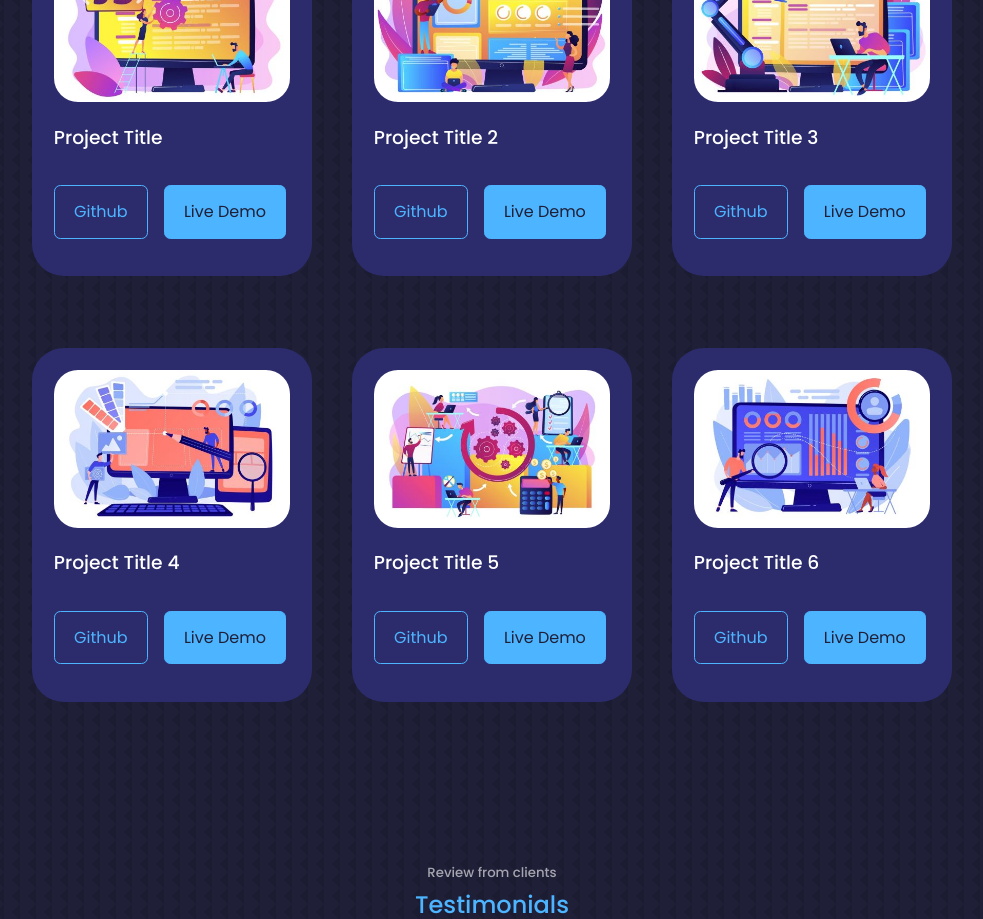
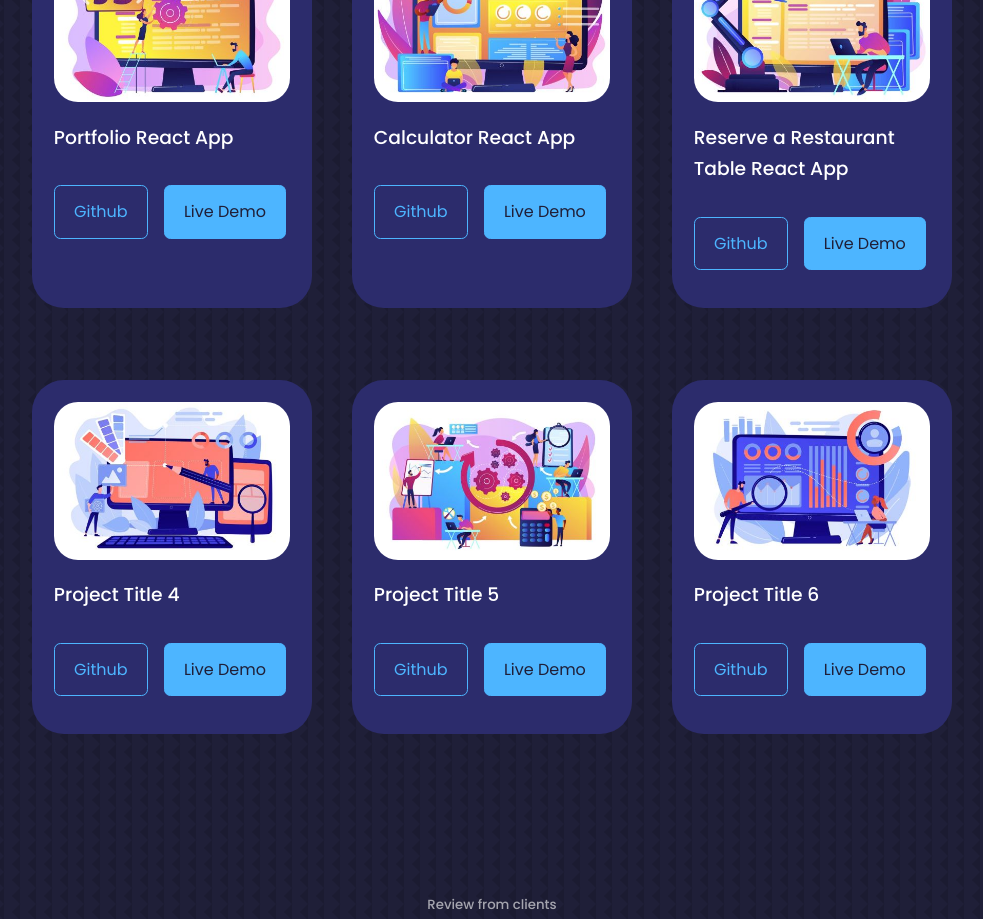
Before and after one commit to CameronRiecan/CameronRiecan.github.io, a React (Create React App) app: page / in a window 1280 px wide. Shown: the part 5240-6159 px from the top of the page, without its empty margins (148-1131 px from the left). Built offline with nearby package versions, Linux system fonts and the light colour scheme.

Commit message:
add title and links for a few portfolio projects

```diff
--- a/src/components/portfolio/Portfolio.jsx
+++ b/src/components/portfolio/Portfolio.jsx
@@ -11,22 +11,22 @@ const data = [
   {
     id: 1,
     image: IMG1,
-    title: 'Project Title',
-    github: 'https://github.com/CameronRiecan',
-    demo: 'https://dribble.com'
+    title: 'Portfolio React App',
+    github: 'https://github.com/CameronRiecan/cameronriecan.github.io',
+    demo: 'https://cameronriecan.github.io/'
   },
   {
     id: 2,
     image: IMG2,
-    title: 'Project Title 2',
-    github: 'https://github.com/CameronRiecan',
-    demo: 'https://dribble.com'
+    title: 'Calculator React App',
+    github: 'https://github.com/CameronRiecan/SimpleCalculatorReactApp',
+    demo: 'https://cameronriecan.github.io/SimpleCalculatorReactApp/'
   },
   {
     id: 3,
     image: IMG3,
-    title: 'Project Title 3',
-    github: 'https://github.com/CameronRiecan',
+    title: 'Reserve a Restaurant Table React App',
+    github: 'https://github.com/CameronRiecan/ll_restaurant_webapp',
     demo: 'https://dribble.com'
   },
   {
```
